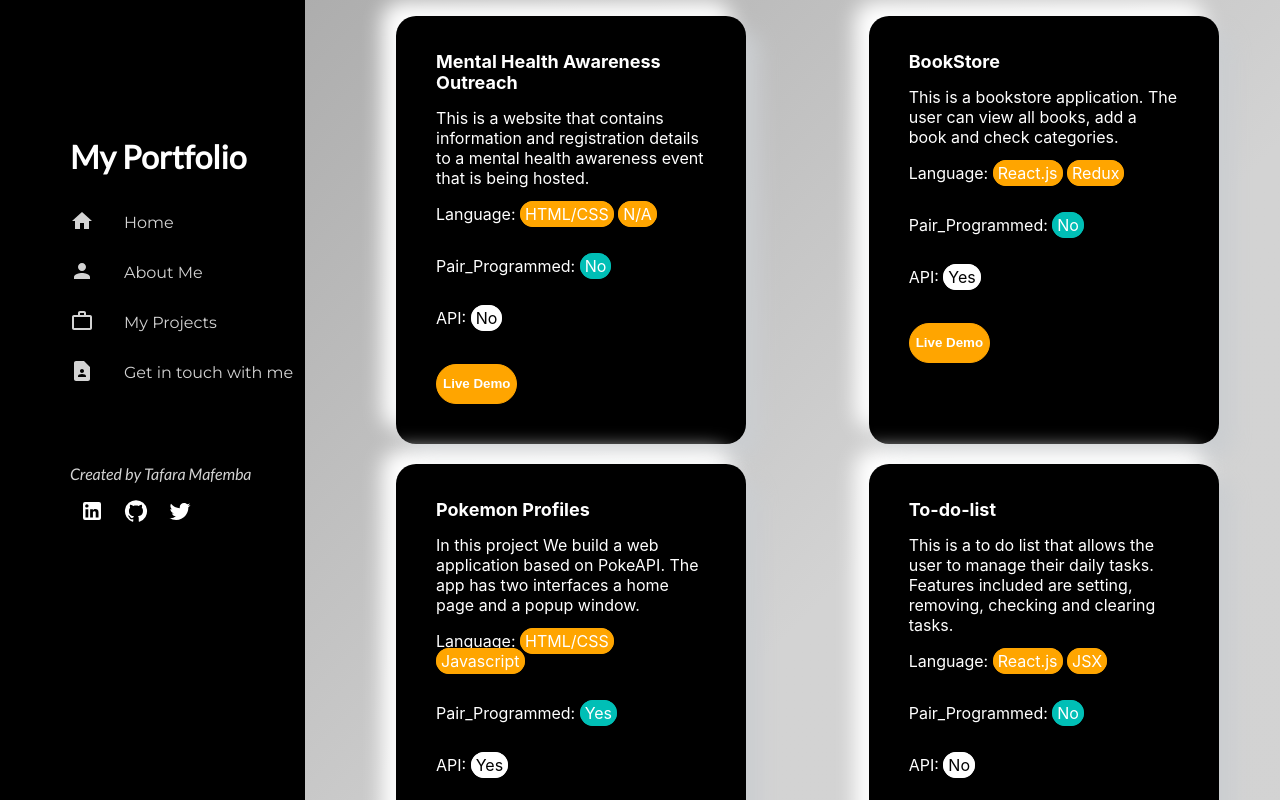
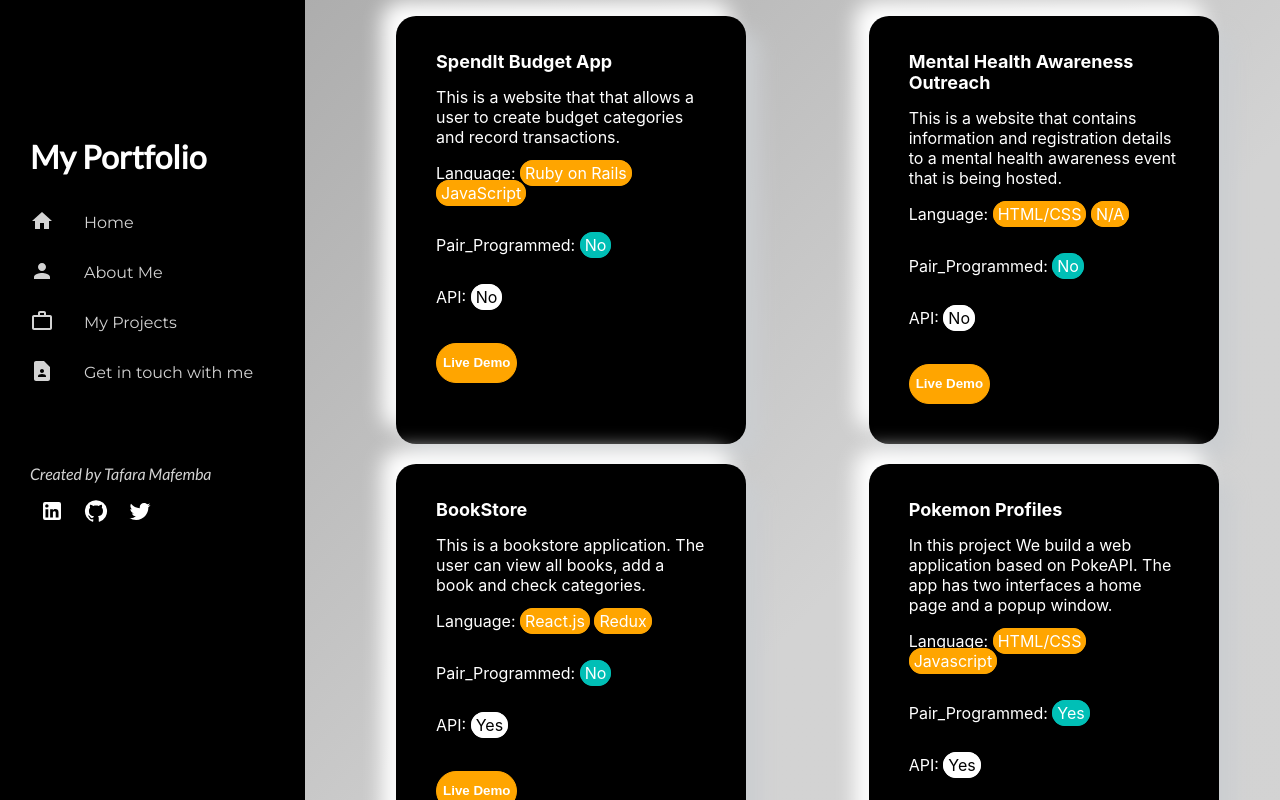
Before and after one commit to tafaramafemba/portfolio-for-tafara, a React (Create React App) app: page /projects in a window 1280 px wide. Shown: the top 800 px of the page. Built offline with nearby package versions, Linux system fonts and the light colour scheme.

Commit message:
add project and remove padding on sidebar

```diff
--- a/src/App.css
+++ b/src/App.css
@@ -5,6 +5,10 @@
 
 .bar {
   display: none;
+}
+
+.ul-bar {
+  padding-left: 0;
 }
 
 @media (min-width: 768px) {
--- a/src/about.css
+++ b/src/about.css
@@ -6,7 +6,7 @@
 
 .about-me {
   border-radius: 15px;
-  width: 400px;
+  width: 300px;
   background: orange;
   color: #fff;
   padding: 20px;
@@ -20,7 +20,7 @@
 .recruiter {
   margin: auto;
   border-radius: 15px;
-  width: 400px;
+  width: 350px;
   background: #00bfb6;
   color: #fff;
   text-align: center;
--- a/src/components/projects-info.js
+++ b/src/components/projects-info.js
@@ -1,4 +1,15 @@
 export const projects  = [
+  {
+    id: 6,
+    project: 'SpendIt Budget App',
+    developed_in: 'Ruby on Rails',
+    developed_in2: 'JavaScript',
+    description: 'This is a website that that allows a user to create budget categories and record transactions.',
+    Repo: 'https://boiling-eyrie-21926.herokuapp.com//',
+    Pair_Programmed: 'No',
+    API: 'No'
+  },
+
   {
     id: 1,
     project: 'Mental Health Awareness Outreach',
--- a/src/components/sidebar.js
+++ b/src/components/sidebar.js
@@ -12,7 +12,7 @@ import { Link } from 'react-router-dom';
 function Sidebar() {
   return (
     <div className='bar'>
-      <ul>
+      <ul className='ul-bar'>
       <h1 className='header-text'>My Portfolio</h1>
             <Link style={{textDecoration: 'none'}} to="/">
             <li className = 'row'><div><HomeIcon /></div><div>Home</div></li>
```
